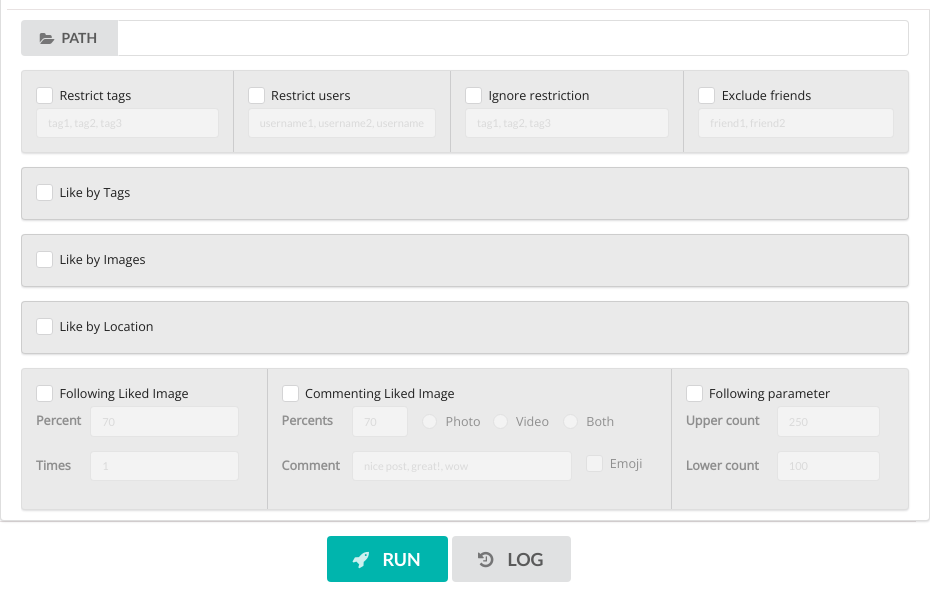
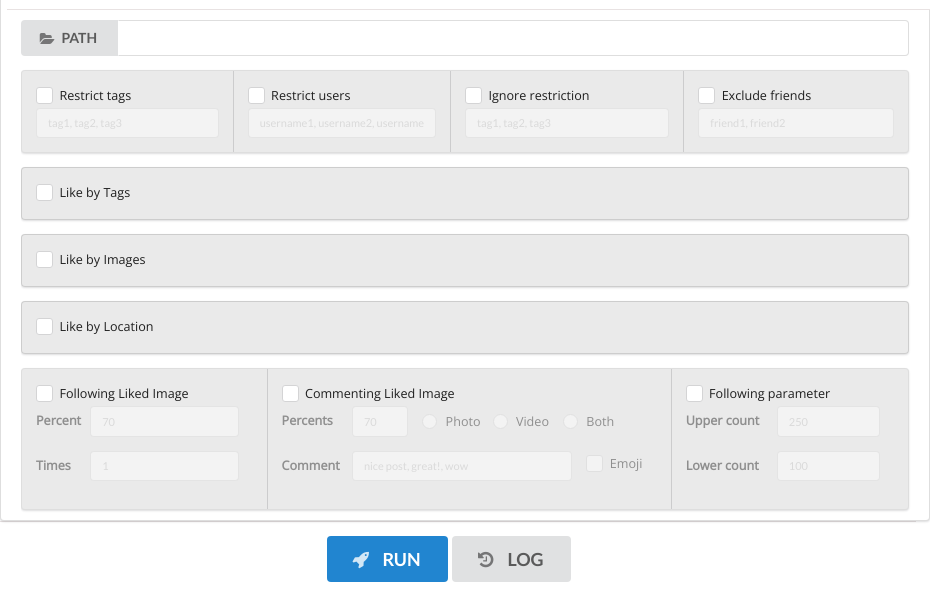
Before and after one commit to ahmadudin/electron-instaPy-GUI, an Electron app: page index.html in a window 930 px wide. Shown: the part 101-706 px from the top of the page. Drawn offline with nearby package versions, Linux system fonts and the light colour scheme; no server answers.

Commit message:
Change color

```diff
--- a/index.html
+++ b/index.html
@@ -530,7 +530,7 @@
         <!-- FOOTER -->
         <div class="ui two column centered grid" style="border-top: #e8e2e2 1px solid;background-color: white; width: 100%">
             <div class="middle aligned row">
-                <button id="fireButton" form="myform" class="ui big teal button">
+                <button id="fireButton" form="myform" class="ui big blue button">
                     <i class="icon rocket"></i>
                     RUN
                 </button>
```
